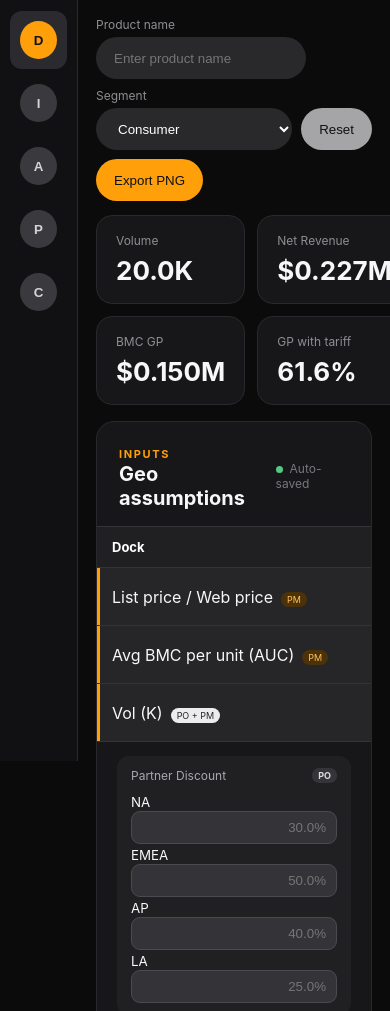
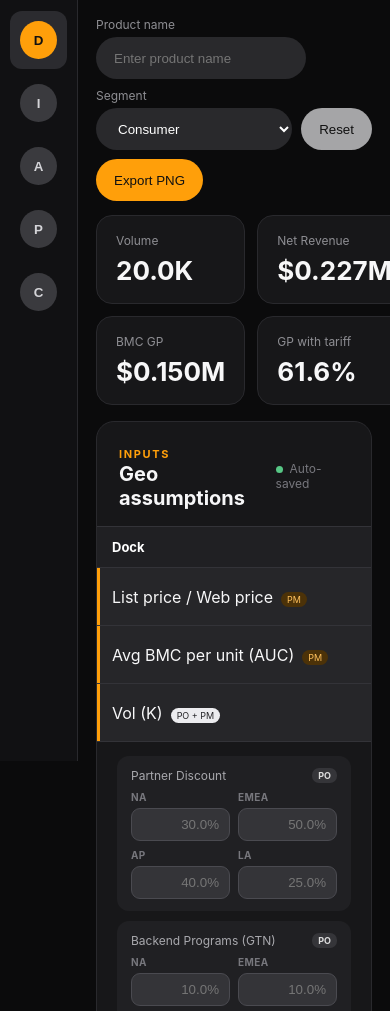
Before and after one commit to zl3508/biz-case-calculator, a plain HTML site: page index.html in a window 390 px wide. Shown: the part 83-1094 px from the top of the page. Drawn offline with Linux system fonts and the light colour scheme.

Commit message:
Style GEO assumption inputs

```diff
--- a/compact.css
+++ b/compact.css
@@ -1 +1,2 @@
 main{padding-top:24px}header{min-height:52px;margin-bottom:14px}h1{font-size:30px;margin:0}.header-actions input{display:block;width:210px;height:42px;margin-top:5px;padding:0 18px;border:0;border-radius:21px;background:#29292c;color:#fff;font:650 14px inherit;outline:none}.header-actions input:focus{box-shadow:0 0 0 2px var(--orange)}
+.advanced{grid-template-columns:1fr 1fr 220px}.geo-fields{display:grid;grid-template-columns:repeat(4,minmax(64px,1fr));gap:8px}.geo-fields small{display:block;margin:0 0 5px;color:#77777d;font-size:10px;font-weight:700;letter-spacing:.04em}.geo-fields input{min-width:0}.tariff-control{align-self:stretch}@media(max-width:1180px){.advanced{grid-template-columns:1fr 1fr}.tariff-control{grid-column:1/-1}}@media(max-width:720px){.advanced{grid-template-columns:1fr}.tariff-control{grid-column:auto}.geo-fields{grid-template-columns:1fr 1fr}}
```
